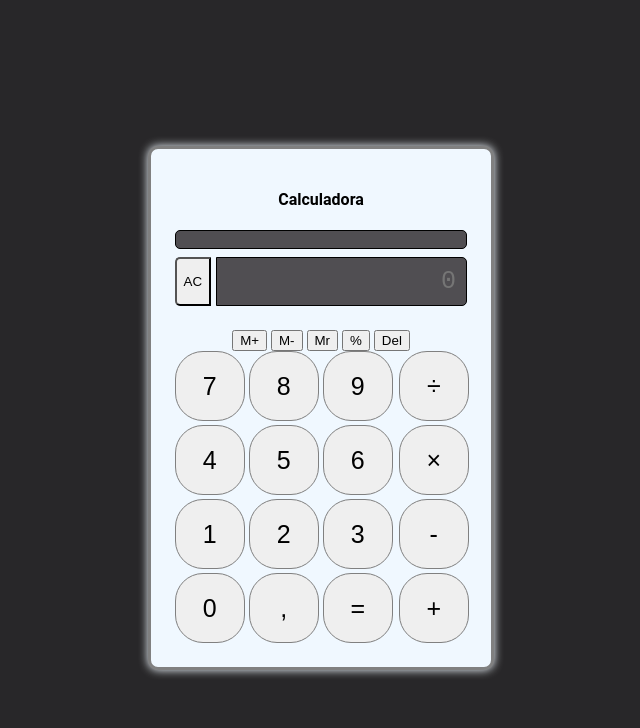
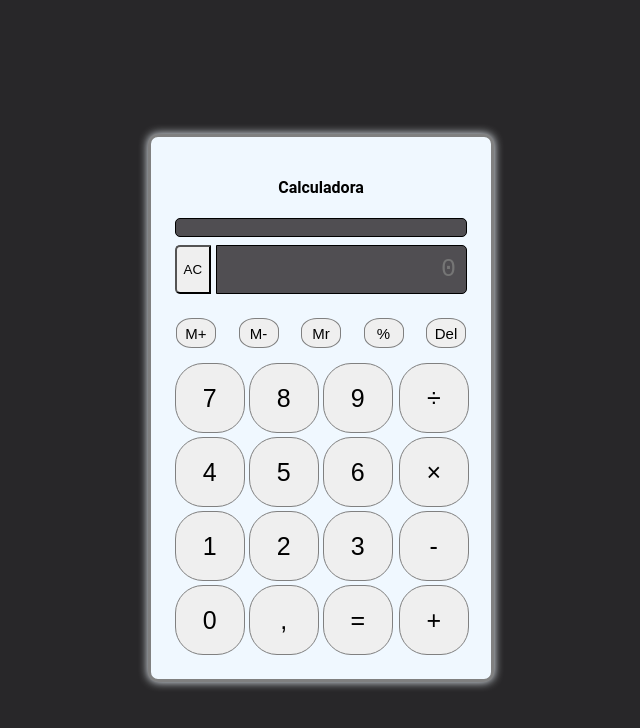
Before and after one commit to Sirfak3/Calculadora, a plain HTML site: page index.html in a window 1280 px wide. Shown: the whole page, without its empty margins (327-967 px from the left). Drawn offline with Linux system fonts and the light colour scheme.

Commit message:
Update style.css

```diff
--- a/style.css
+++ b/style.css
@@ -55,6 +55,7 @@ input{
     font-size: 25px;
 }
 
+/* Botões inicio */
 .ac{
     width: 40px;
     border-radius: 5px 0 0 5px;
@@ -64,7 +65,25 @@ input{
     }
 }
 
-/* Botões inicio */
+.btnsFunctions{
+    width: 290px;   height: 100%;
+    display: flex;
+    justify-content: space-between;
+    align-self: center;
+    padding-bottom: 15px;
+
+    & .fcBtn{
+        width: 40px;    height: 30px;
+        font-size: 15px;
+        border: solid 1px gray;
+        border-radius: 40%;
+
+        &.fcBtn:hover{
+            background-color: #d6d6d6;
+        }
+    }
+}
+
 .botoes{
     display: flex;
     flex-direction: row;
```
